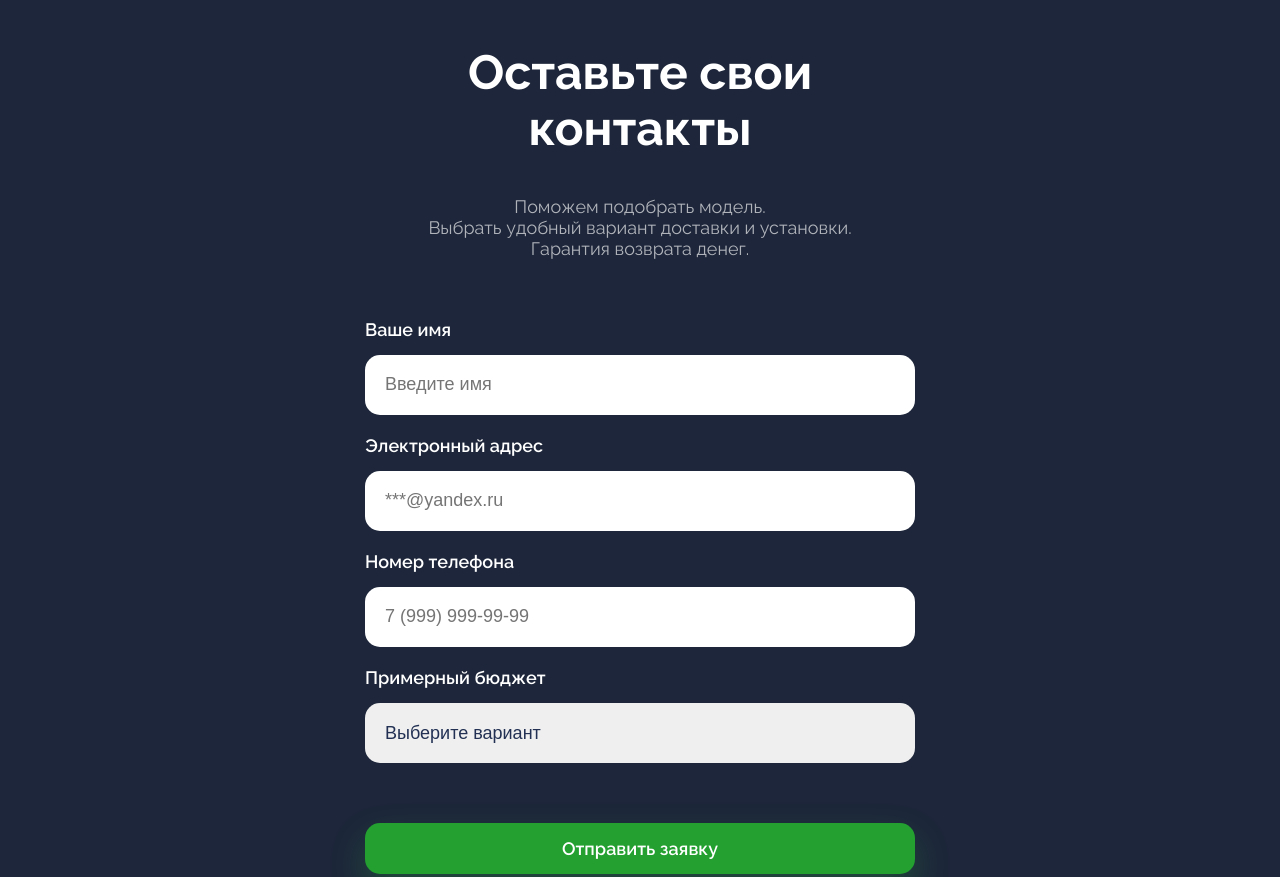
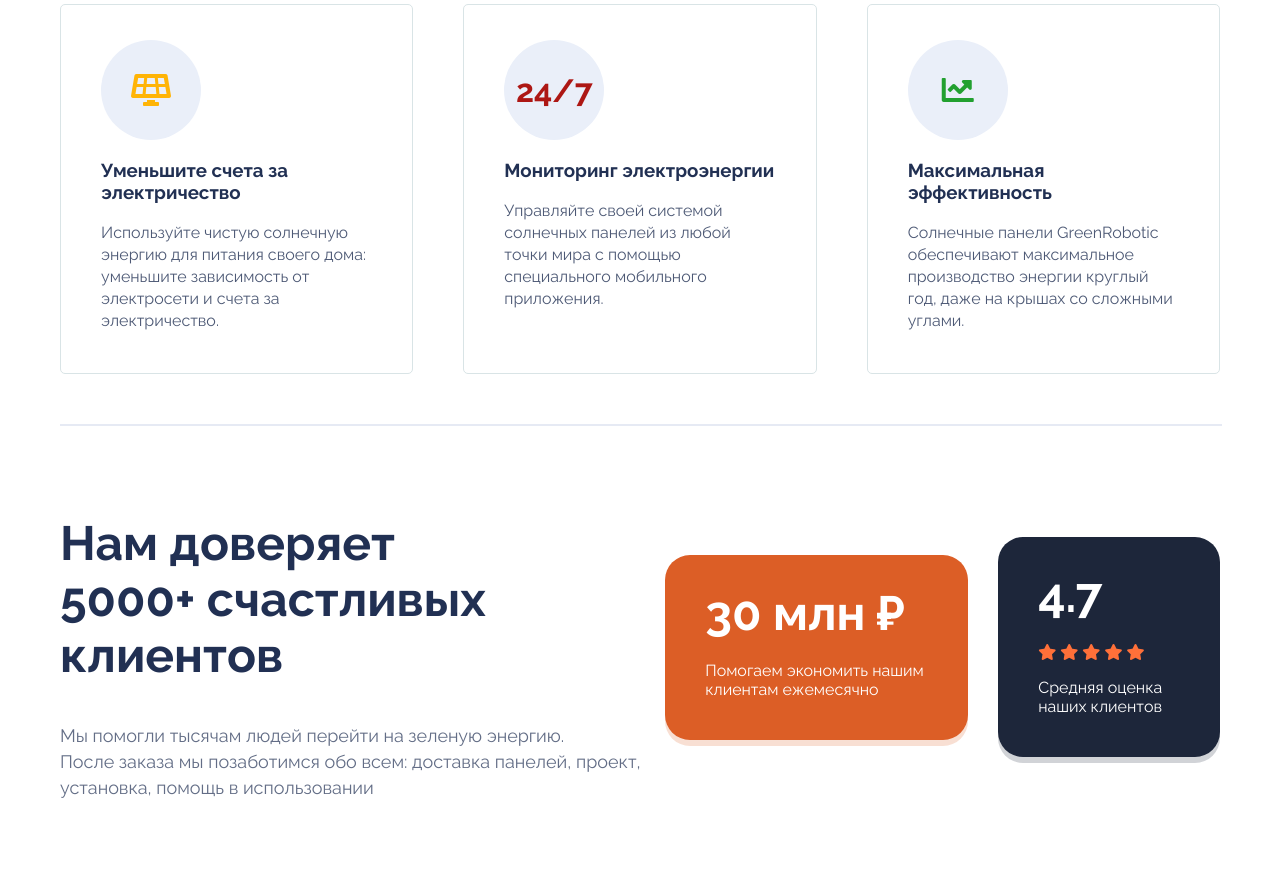
Before and after one commit to yurshul/green-corp-landing, a website: page index.html in a window 1280 px wide. Shown: the part 932-1809 px from the top of the page. Drawn offline with nearby package versions, Linux system fonts and the light colour scheme.

Commit message:
Feat: add features section with cards and stats

```diff
--- a/index.html
+++ b/index.html
@@ -29,7 +29,72 @@ integrity="sha512-1ycn6IcaQQ40/MKBW2W4Rhis/DbILU74C1vSrLJxCq57o941Ym01SwNsOMqvEB
       <img class="about__image" src="img/solar-panel.png">
     </div>
   </section>
-  <section class="form">
+  <section class="features">
+    <div class="cards">
+      <div class="card">
+        <div class="card__logo yellow">
+            <i class="fas fa-solar-panel"></i>
+        </div>
+        <h3>Уменьшите счета за электричество</h3>
+        <p>
+          Используйте чистую солнечную энергию для питания своего дома: уменьшите зависимость от электросети и счета за электричество.
+        </p>
+      </div>
+      <div class="card">
+        <div class="card__logo red">
+            24/7
+        </div>
+        <h3>Мониторинг электроэнергии</h3>
+        <p>
+          Управляйте своей системой солнечных панелей из любой точки мира с помощью специального мобильного приложения.
+        </p>
+      </div>
+      <div class="card">
+        <div class="card__logo green">
+            <i class="fas fa-chart-line"></i>
+        </div>
+        <h3>Максимальная эффективность</h3>
+        <p>
+          Солнечные панели GreenRobotic обеспечивают максимальное производство энергии круглый год, даже на крышах со сложными углами.
+        </p>
+      </div>
+    </div>
+    <div class="features__border"></div>
+    <div class="features__feedback">
+      <div class="features__feedback-left">
+        <h2>
+          Нам доверяет
+            <br>
+            5000+ счастливых клиентов
+        </h2>
+        <p>
+           Мы помогли тысячам людей перейти на зеленую энергию.
+            <br>
+           После заказа мы позаботимся обо всем: доставка панелей, проект, установка, помощь в использовании
+        </p>
+    </div>
+    <div class="features__feedback-right">
+      <div class="features__box features__savings-box">
+        <h3>30 млн ₽</h3>
+        <p>Помогаем экономить нашим клиентам ежемесячно</p>
+      </div>
+      <div class="features__box features__rate-box">
+        <h3>4.7</h3>
+        <p class="stars">
+        <i class="fas fa-star"></i>
+        <i class="fas fa-star"></i>
+        <i class="fas fa-star"></i>
+        <i class="fas fa-star"></i>
+        <i class="fas fa-star"></i>
+      </p>
+      <p>
+        Средняя оценка наших клиентов
+      </p>
+    </div>
+  </div>
+</div>
+</section>
+<section class="form">
     <div class="form__container">
       <h1>Оставьте свои контакты</h1>
       <p>Поможем подобрать модель.<br>Выбрать удобный вариант доставки и установки.<br>Гарантия возврата денег.</p>
--- a/main.css
+++ b/main.css
@@ -201,3 +201,108 @@ footer {
     opacity: 0.5;
     margin-top: 40px;
 }
+
+.features {
+  background-color: #fff;
+  padding: 115px 60px;
+}
+
+.features__border {
+    width: 100%;
+    border: 1px solid #E6EAF4;
+    margin-top: 50px;
+    margin-bottom: 50px;
+}
+
+.features__feedback {
+  display: flex;
+}
+
+.features__feedback-left {
+  margin-right: 10px;
+}
+
+.features__feedback-left h2 {
+  font-size: 48px;
+}
+
+.features__feedback-left p {
+  font-size: 18px;
+  opacity: 0.7;
+  line-height: 26px;
+}
+
+.features__feedback-right {
+  display: flex;
+  align-items: center;
+}
+
+.features__box {
+  border-radius: 25px;
+  padding: 30px 40px 25px 40px;
+  color: white;
+}
+
+.features__box h3 {
+  font-size: 48px;
+  margin-top: 0;
+  margin-bottom: 20px;
+}
+
+.features__savings-box {
+    background-color: #dc5e26;
+    box-shadow: 0 6px 0 rgb(221 95 38 / 20%);
+    margin-right: 30px;
+}
+
+.features__rate-box {
+    background-color: #1D263A;
+    box-shadow: 0 6px 0 rgb(29 38 58 / 20%);
+}
+
+.stars {
+    color: #ff7039;
+}
+
+.cards {
+  display: grid;
+  grid-gap: 50px;
+  grid-template-columns: 1fr 1fr 1fr;
+}
+
+.card {
+  padding: 35px 40px 25px 40px;
+  background: #FFFFFF;
+  border: 1px solid #D9E4E6;
+  border-radius: 5px;
+}
+
+.card p {
+  font-size: 16px;
+  line-height: 22px;
+  opacity: 0.8;
+}
+
+.card__logo {
+    font-weight: 700;
+    font-size: 32px;
+    background: #eaeff9;
+    border-radius: 50%;
+    height: 100px;
+    width: 100px;
+    display: flex;
+    justify-content: center;
+    align-items: center;
+}
+
+.card__logo.yellow {
+    color: #ffb406;
+}
+
+.card__logo.red {
+    color: #ad1714;
+}
+
+.card__logo.green {
+    color: #22a030;
+}
```
